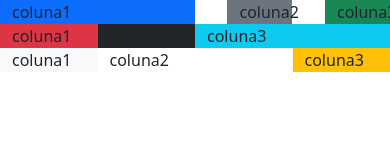
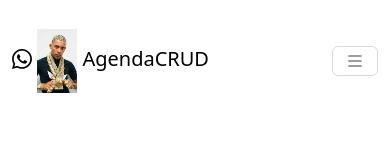
Before and after one commit to o-grandioso-N7/HelpBoot, a plain HTML site: page index.html in a window 390 px wide. Drawn offline with nearby package versions, Linux system fonts and the light colour scheme.

Commit message:
Add files via upload

```diff
--- a/index.html
+++ b/index.html
@@ -3,34 +3,86 @@
 
 <head>
     <meta charset="UTF-8">
-    <meta name="viewport" content="width=device-width, initial-scale=1.0">
+    <meta name="viewport" content="width=device-width, shrink-to-fit=no, initial-scale=1.0">
+
+    <!-- Bootstrap CSS -->
+
     <link href="https://cdn.jsdelivr.net/npm/bootstrap@5.3.2/dist/css/bootstrap.min.css" rel="stylesheet"
         integrity="sha384-T3c6CoIi6uLrA9TneNEoa7RxnatzjcDSCmG1MXxSR1GAsXEV/Dwwykc2MPK8M2HN" crossorigin="anonymous">
     <meta name="author" content="Bryan Belarmino Moreira">
+
+    <!-- Meu CSS -->
+
+    <link rel="stylesheet" href="CSS/Style.css">
+
+    <!-- Google Fonts -->
+
+    <link rel="preconnect" href="https://fonts.googleapis.com">
+    <link rel="preconnect" href="https://fonts.gstatic.com" crossorigin>
+    <link href="https://fonts.googleapis.com/css2?family=Taviraj&display=swap" rel="stylesheet">
+
+    <!-- Bootstrap ICONS -->
+
+    <link rel="stylesheet" href="https://cdn.jsdelivr.net/npm/bootstrap-icons@1.11.1/font/bootstrap-icons.css">
+
     <title>HP</title>
 </head>
 
 <body>
-    <section class="container">
-        <section class="row">
-            <section class="col-6 bg-primary">coluna1</section>
-            <section class="offset-1 col-2 bg-secondary">coluna2</section>
-            <section class="offset-1 col-2 bg-success">coluna3</section>
+    <Header>
+        <nav class="navbar navbar-expand-lg fixed-top bg-cor-menu">
+            <section class="container py-3">
+                <a href="" class="navbar-brand">
+                    <i class="bi bi-whatsapp"></i>
+                    <img src="IMAGES/poze.jpg" width="40rem" height="20rem" alt="" class="img-fluid">
+                    <span>AgendaCRUD</span></a>
+
+                <!-- Definição do botão do menu hamburguer -->
+
+                <button
+                type="button"
+                class="navbar-toggler"
+                data-bs-toggle="collapse"
+                data-bs-target="#navbar-items"
+                aria-current="navbar"
+                aria-controls="navbar-items"
+                aria-expanded="false"
+                aria-label="Toggle navigation"
+                >
+                <i class="bi bi-list"></i>
+            </button>
+
+            <section class="collapse navbar-collapse" id="navbar-items">
+                <ul class="navbar-nav me-auto mb-0 mb-lg-0">
+                <li class="nav-items"><a href="" class="nav-link">Página 1</a></li>
+                <li class="nav-items"><a href="" class="nav-link">Página 2</a></li>
+                <li class="nav-items"><a href="" class="nav-link">Página 3</a></li>
+                <li class="nav-items"><a href="" class="nav-link">Página 4</a></li>
+                </ul>
+            </section>
         </section>
-        <section class="row">
-            <section class="col-3 bg-danger">coluna1</section>
-            <section class="col-3 bg-dark">coluna2</section>
-            <section class="col-6 bg-info">coluna3</section>
-        </section>
-        <section class="row">
-            <section class="col-3 bg-light">coluna1</section>
-            <section class="col-6 bg-gradient">coluna2</section>
-            <section class="col-3 bg-warning">coluna3</section>
-        </section>
-    </section>
+        </nav>
+    </Header>
+        <main class="Container">
+
+
+
+        </main>
+    <footer>
+
+    </footer>
+
+
+    <!-- Bootstrap JS -->
 
     <script src="https://cdn.jsdelivr.net/npm/bootstrap@5.3.2/dist/js/bootstrap.bundle.min.js"
         integrity="sha384-C6RzsynM9kWDrMNeT87bh95OGNyZPhcTNXj1NW7RuBCsyN/o0jlpcV8Qyq46cDfL" crossorigin="anonymous" defer></script>
+
+    <!-- Meu JS -->
+
+    <Script src="JS/Script.js"></Script>
+
 </body>
 
+
 </html>
```
Also changed, not shown: CSS/Style.css (added), IMAGES/poze.jpg (added), JS/Script.js (added).
